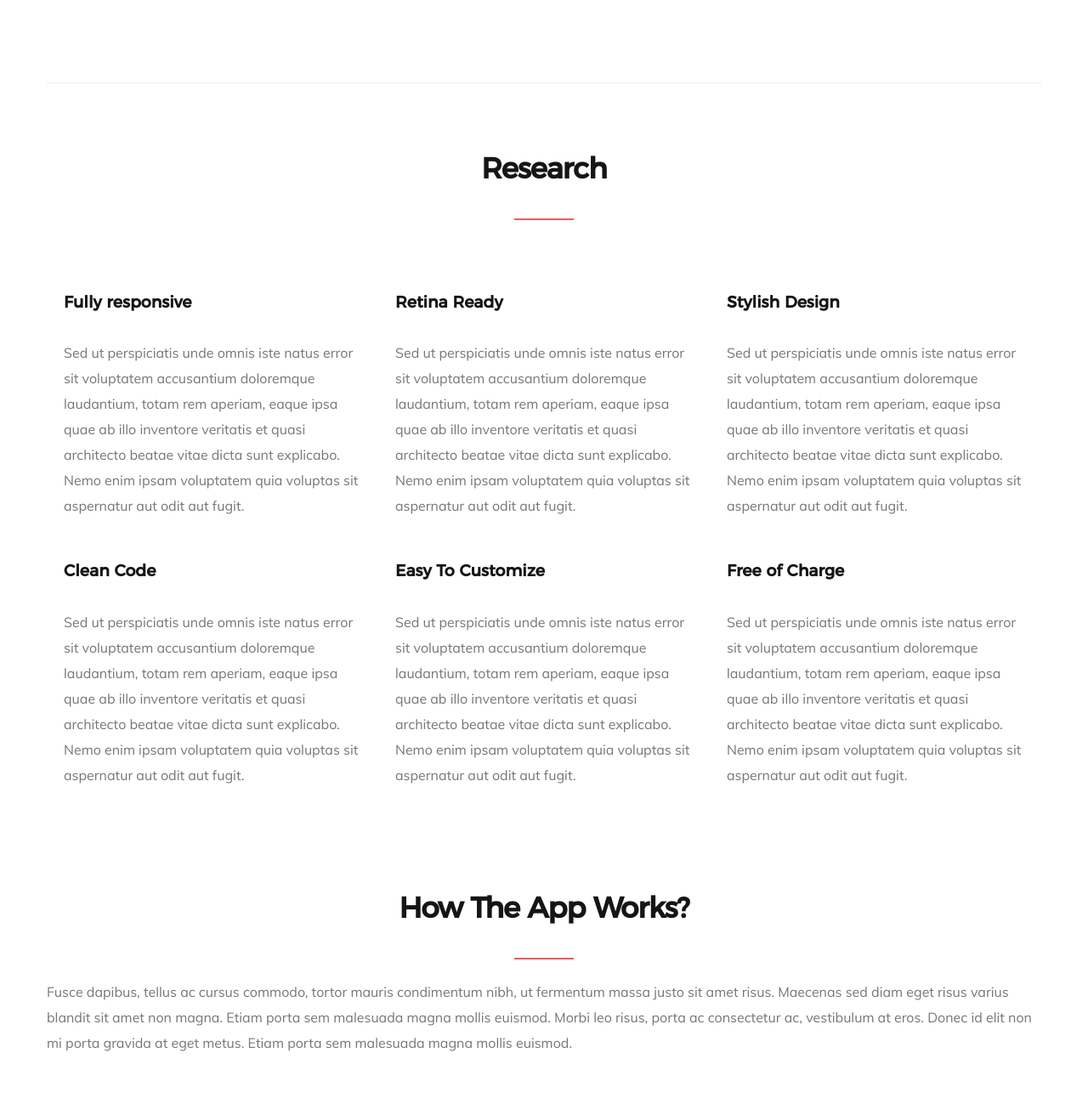
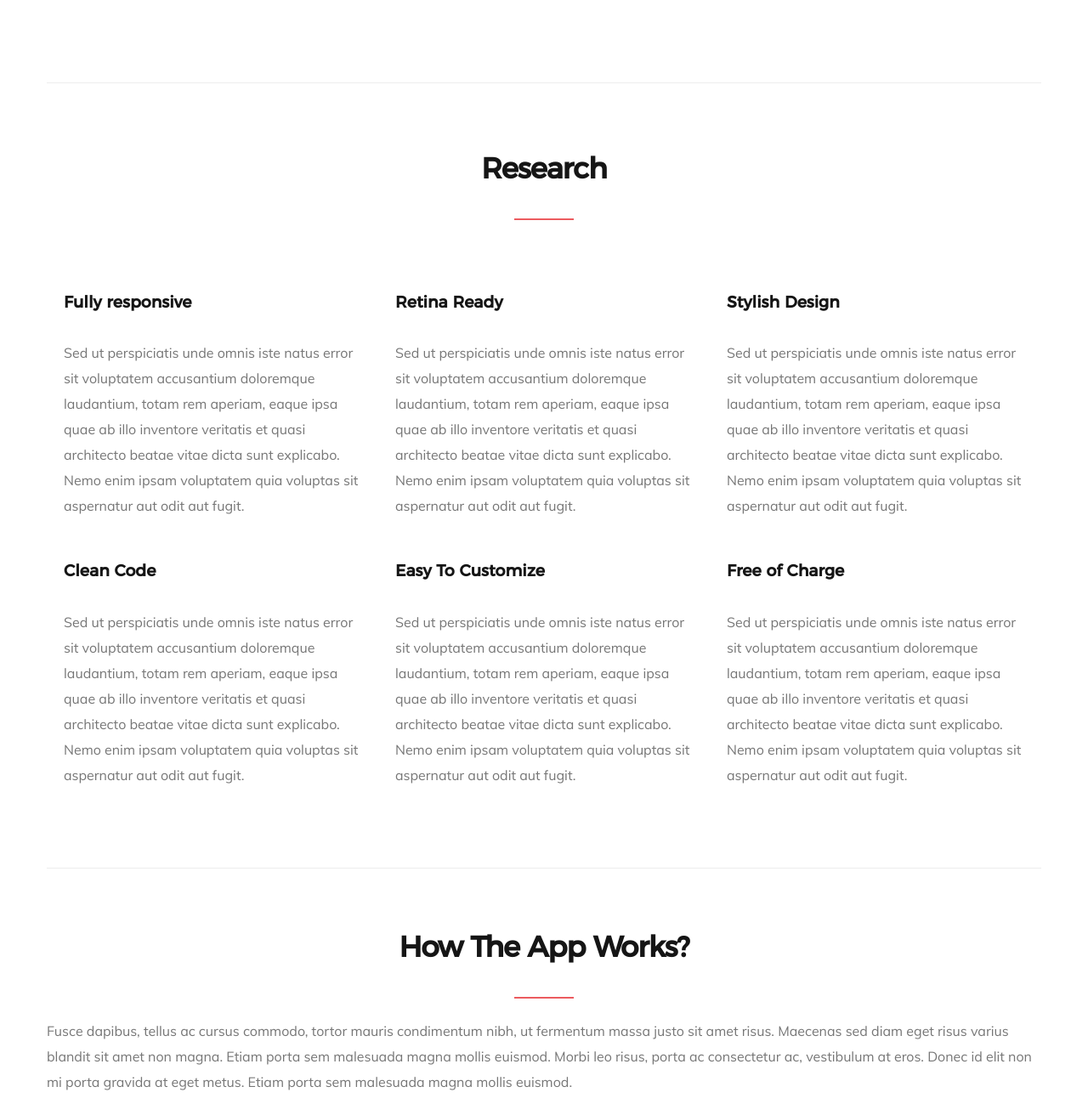
Before and after one commit to cas-breedveld/case-study, a plain HTML site: page Dazzle10/index.html in a window 1280 px wide. Shown: the part 1143-2435 px from the top of the page at 85% size. Drawn offline with Linux system fonts and the light colour scheme; files whose address does not match are found by name.

Commit message:
Update main.css

```diff
--- a/Dazzle10/css/main.css
+++ b/Dazzle10/css/main.css
@@ -1939,6 +1939,11 @@ html[data-useragent*='MSIE 10.0'] .home-scrolldown,
     border-bottom: 1px solid rgba(0, 0, 0, 0.07);
 }
 
+.about-features {
+    border-bottom: 1px solid rgba(0, 0, 0, 0.07);
+    padding-bottom: 45px;
+}
+
 .about-features .features-list {
     padding-top: 6rem;
     padding-bottom: rem;
@@ -1965,27 +1970,29 @@ html[data-useragent*='MSIE 10.0'] .home-scrolldown,
     margin-bottom: 3rem;
 }
 
-.about-how {
-    padding-top: 7.2rem;
-    padding-bottom: 6rem;
-}
-
-.about-how h1.intro-header {
+.about-features h1.intro-header {
     text-align: center;
 }
 
-#about .about-how h1.intro-header::before {
+#research .about-features h1.intro-header::before {
     left: 50%;
     -webkit-transform: translateX(-50%);
     -ms-transform: translateX(-50%);
     transform: translateX(-50%);
 }
 
-.about-features h1.intro-header {
+.about-how {
+    padding-top: 7.2rem;
+    padding-bottom: 6rem;
+    border-bottom: 1px solid rgba(0, 0, 0, 0.07);
+    /* padding-bottom: 45px; */
+}
+
+.about-how h1.intro-header {
     text-align: center;
 }
 
-#research .about-features h1.intro-header::before {
+#about .about-how h1.intro-header::before {
     left: 50%;
     -webkit-transform: translateX(-50%);
     -ms-transform: translateX(-50%);
```
